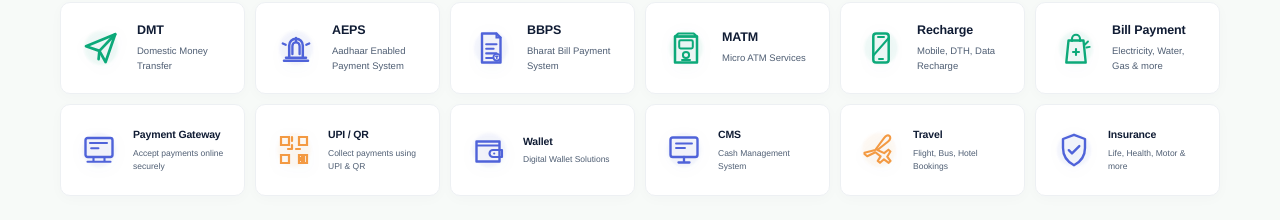
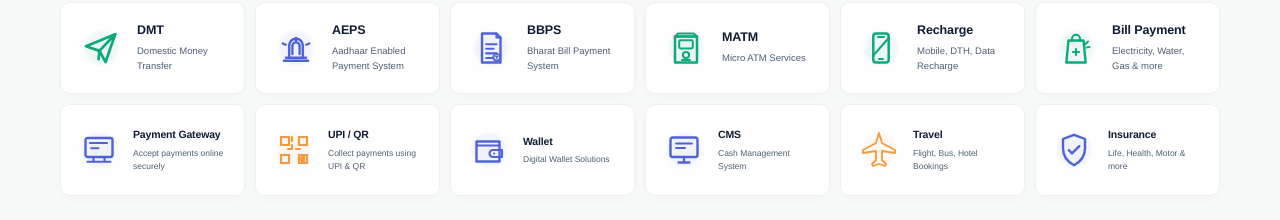
Before and after one commit to ManiacD16/billbring, a Next.js app: page / in a window 1280 px wide. Shown: the part 1760-1980 px from the top of the page. Built offline with nearby package versions, Linux system fonts and the light colour scheme.

Commit message:
New Theme 2

```diff
--- a/components/sections/home-redesign.tsx
+++ b/components/sections/home-redesign.tsx
@@ -324,7 +324,17 @@
 if (type === "travel") {
   return (
     <svg viewBox="0 0 40 40" aria-hidden="true" className={common}>
-          <path d="m5.5 22.8 10.7-2.8 9-12.2c1.8-2.4 4-3 5.3-1.8 1.3 1.2.9 3.6-1.4 5.5L18.4 20l6.8 3.1 4.2-3.4 2 1.8-3.2 5.2 3.3 4.3-1.8 1.8-4.7-3.5-4 3.5-2.2-1.9 2.8-4.5-5.2-4.1-8.2 4-2.7-2.3Z" fill="none" stroke="currentColor" strokeWidth="2.1" strokeLinejoin="round" strokeLinecap="round" />
+      <path
+        d="M20 3
+           L17 13 L4 20 L4 23 L17 21
+           L17 30 L13 34 L14 36 L20 34 L26 36 L27 34 L23 30
+           L23 21 L36 23 L36 20 L23 13 Z"
+        fill="none"
+        stroke="currentColor"
+        strokeWidth="1.8"
+        strokeLinejoin="round"
+        strokeLinecap="round"
+      />
     </svg>
   );
 }
```
Lines whose indentation alone changed are shown as unchanged.
